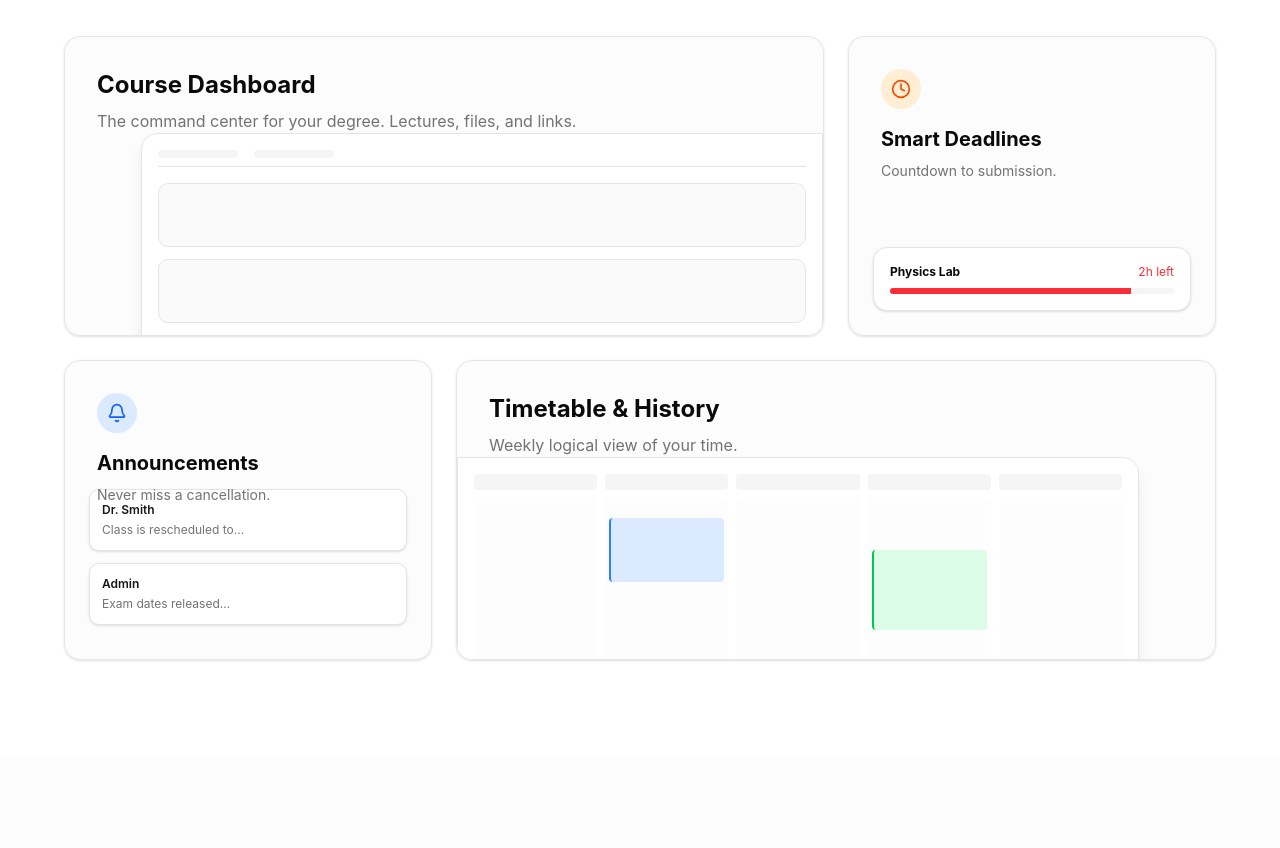
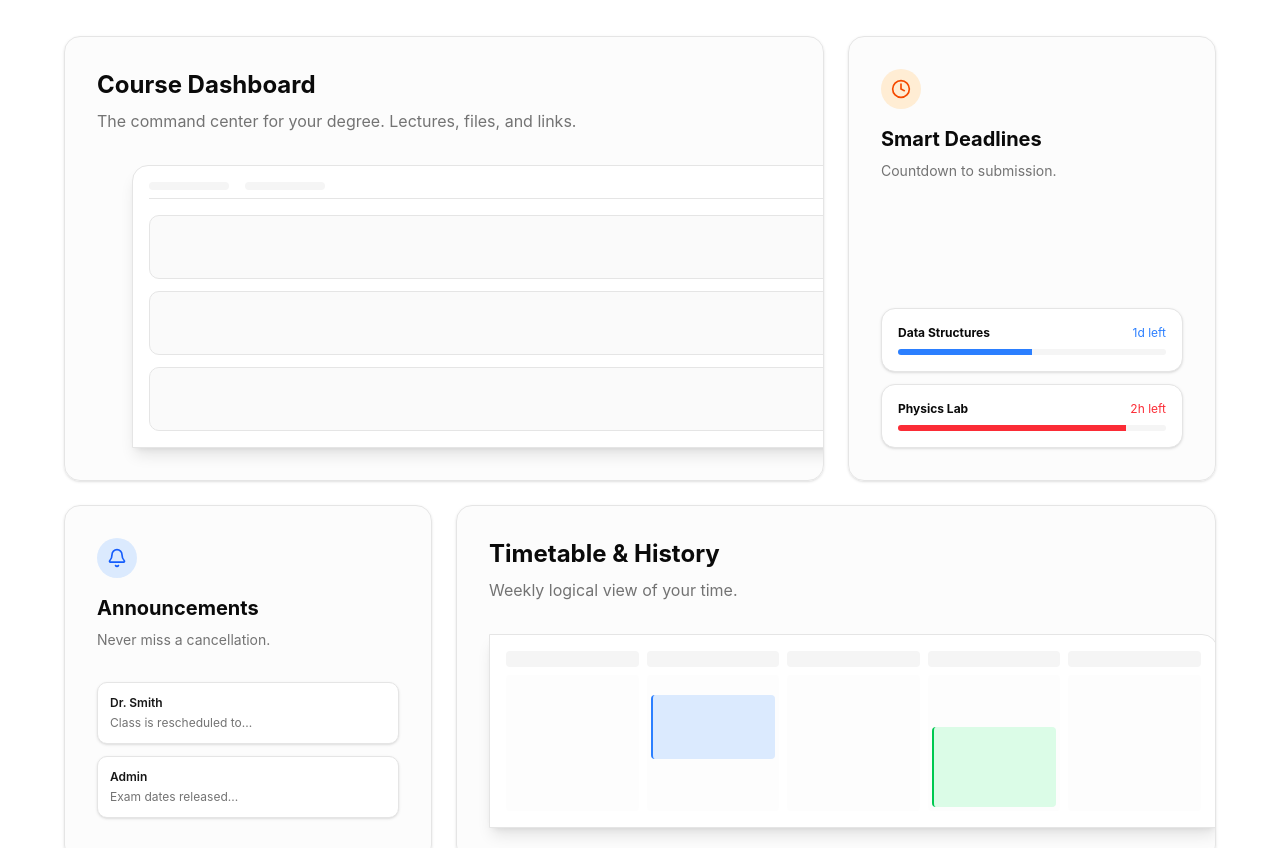
Before and after one commit to M-Awwab-Khan/UniTrack, a Next.js app in the folder apps/web/: page / in a window 1280 px wide. Shown: the part 2940-3788 px from the top of the page. Built offline with nearby package versions, Linux system fonts and the light colour scheme.

Commit message:
fix: core features style issues

```diff
--- a/apps/web/src/components/landing/core-features.tsx
+++ b/apps/web/src/components/landing/core-features.tsx
@@ -16,14 +16,14 @@ export function CoreFeatures() {
                     {/* Large Card: Dashboard */}
                     <motion.div
                         whileHover={{ y: -5 }}
-                        className="md:col-span-2 min-h-[300px] rounded-2xl border bg-accent/30 p-8 shadow-sm relative overflow-hidden group"
+                        className="md:col-span-2 min-h-[300px] rounded-2xl border bg-accent/30 p-8 shadow-sm relative overflow-hidden group flex flex-col"
                     >
                         <div className="z-10 relative">
                             <h3 className="text-2xl font-bold mb-2">Course Dashboard</h3>
                             <p className="text-muted-foreground">The command center for your degree. Lectures, files, and links.</p>
                         </div>
                         {/* Visual */}
-                        <div className="absolute top-24 right-0 w-[90%] h-full bg-card rounded-tl-2xl border shadow-lg p-4 transition-transform group-hover:-translate-y-2 group-hover:-translate-x-2">
+                        <div className="relative mt-8 flex-1 w-[105%] ml-[5%] bg-card rounded-tl-2xl border shadow-lg p-4 transition-transform group-hover:-translate-y-2 group-hover:-translate-x-2">
                             <div className="flex gap-4 border-b border-border pb-2 mb-4">
                                 <div className="h-2 w-20 bg-muted rounded"></div>
                                 <div className="h-2 w-20 bg-muted rounded"></div>
@@ -39,7 +39,7 @@ export function CoreFeatures() {
                     {/* Small Card: Deadlines */}
                     <motion.div
                         whileHover={{ y: -5 }}
-                        className="md:col-span-1 min-h-[300px] rounded-2xl border bg-accent/30 p-8 shadow-sm relative overflow-hidden group"
+                        className="md:col-span-1 min-h-[300px] rounded-2xl border bg-accent/30 p-8 shadow-sm relative overflow-hidden group flex flex-col"
                     >
                         <div className="z-10 relative">
                             <div className="w-10 h-10 rounded-full bg-orange-100 dark:bg-orange-900/30 flex items-center justify-center mb-4">
@@ -48,13 +48,25 @@ export function CoreFeatures() {
                             <h3 className="text-xl font-bold mb-2">Smart Deadlines</h3>
                             <p className="text-muted-foreground text-sm">Countdown to submission.</p>
                         </div>
-                        <div className="absolute bottom-6 right-6 left-6 bg-card p-4 rounded-xl border border-border shadow-sm group-hover:scale-105 transition-transform">
-                            <div className="flex justify-between items-center mb-2">
-                                <span className="text-xs font-bold">Physics Lab</span>
-                                <span className="text-xs text-red-500">2h left</span>
+                        <div className="mt-auto pt-6 space-y-3">
+                            <div className="bg-card p-4 rounded-xl border border-border shadow-sm group-hover:scale-105 transition-transform">
+                                <div className="flex justify-between items-center mb-2">
+                                    <span className="text-xs font-bold">Data Structures</span>
+                                    <span className="text-xs text-blue-500">1d left</span>
+                                </div>
+                                <div className="h-1.5 w-full bg-muted rounded-full overflow-hidden">
+                                    <div className="h-full bg-blue-500 w-[50%]"></div>
+                                </div>
                             </div>
-                            <div className="h-1.5 w-full bg-muted rounded-full overflow-hidden">
-                                <div className="h-full bg-red-500 w-[85%]"></div>
+
+                            <div className="bg-card p-4 rounded-xl border border-border shadow-sm group-hover:scale-105 transition-transform">
+                                <div className="flex justify-between items-center mb-2">
+                                    <span className="text-xs font-bold">Physics Lab</span>
+                                    <span className="text-xs text-red-500">2h left</span>
+                                </div>
+                                <div className="h-1.5 w-full bg-muted rounded-full overflow-hidden">
+                                    <div className="h-full bg-red-500 w-[85%]"></div>
+                                </div>
                             </div>
                         </div>
                     </motion.div>
@@ -62,7 +74,7 @@ export function CoreFeatures() {
                     {/* Small Card: Announcements */}
                     <motion.div
                         whileHover={{ y: -5 }}
-                        className="md:col-span-1 min-h-[300px] rounded-2xl border bg-accent/30 p-8 shadow-sm relative overflow-hidden group"
+                        className="md:col-span-1 min-h-[300px] rounded-2xl border bg-accent/30 p-8 shadow-sm relative overflow-hidden group flex flex-col"
                     >
                         <div className="z-10 relative">
                             <div className="w-10 h-10 rounded-full bg-blue-100 dark:bg-blue-900/30 flex items-center justify-center mb-4">
@@ -71,7 +83,7 @@ export function CoreFeatures() {
                             <h3 className="text-xl font-bold mb-2">Announcements</h3>
                             <p className="text-muted-foreground text-sm">Never miss a cancellation.</p>
                         </div>
-                        <div className="absolute top-32 left-6 right-6 space-y-3">
+                        <div className="mt-8 space-y-3 relative">
                             <div className="bg-card p-3 rounded-lg border border-border shadow-sm text-xs group-hover:translate-x-2 transition-transform duration-300">
                                 <p className="font-semibold text-primary mb-1">Dr. Smith</p>
                                 <p className="text-muted-foreground">Class is rescheduled to...</p>
@@ -86,18 +98,18 @@ export function CoreFeatures() {
                     {/* Large Card: Timetable */}
                     <motion.div
                         whileHover={{ y: -5 }}
-                        className="md:col-span-2 min-h-[300px] rounded-2xl border bg-accent/30 p-8 shadow-sm relative overflow-hidden group"
+                        className="md:col-span-2 min-h-[300px] rounded-2xl border bg-accent/30 p-8 shadow-sm relative overflow-hidden group flex flex-col"
                     >
                         <div className="z-10 relative">
                             <h3 className="text-2xl font-bold mb-2">Timetable & History</h3>
                             <p className="text-muted-foreground">Weekly logical view of your time.</p>
                         </div>
-                        <div className="absolute top-24 left-0 w-[90%] h-full bg-card rounded-tr-2xl border shadow-lg p-4 transition-transform group-hover:-translate-y-2 group-hover:translate-x-2">
-                            <div className="grid grid-cols-5 gap-2 h-full">
+                        <div className="relative mt-8 flex-1 w-[105%] bg-card rounded-tr-2xl border shadow-lg p-4 transition-transform group-hover:-translate-y-2 group-hover:translate-x-2">
+                            <div className="grid grid-cols-5 gap-2 h-full min-h-[160px]">
                                 {[...Array(5)].map((_, i) => (
                                     <div key={i} className="flex flex-col gap-2">
                                         <div className="h-4 w-full bg-muted rounded"></div>
-                                        <div className="flex-1 bg-muted/20 rounded relative">
+                                        <div className="flex-1 bg-muted/20 rounded relative min-h-[100px]">
                                             {i === 1 && <div className="absolute top-4 left-0 right-0 h-16 bg-blue-100 dark:bg-blue-900/20 m-1 rounded border-l-2 border-blue-500"></div>}
                                             {i === 3 && <div className="absolute top-12 left-0 right-0 h-20 bg-green-100 dark:bg-green-900/20 m-1 rounded border-l-2 border-green-500"></div>}
                                         </div>
```
